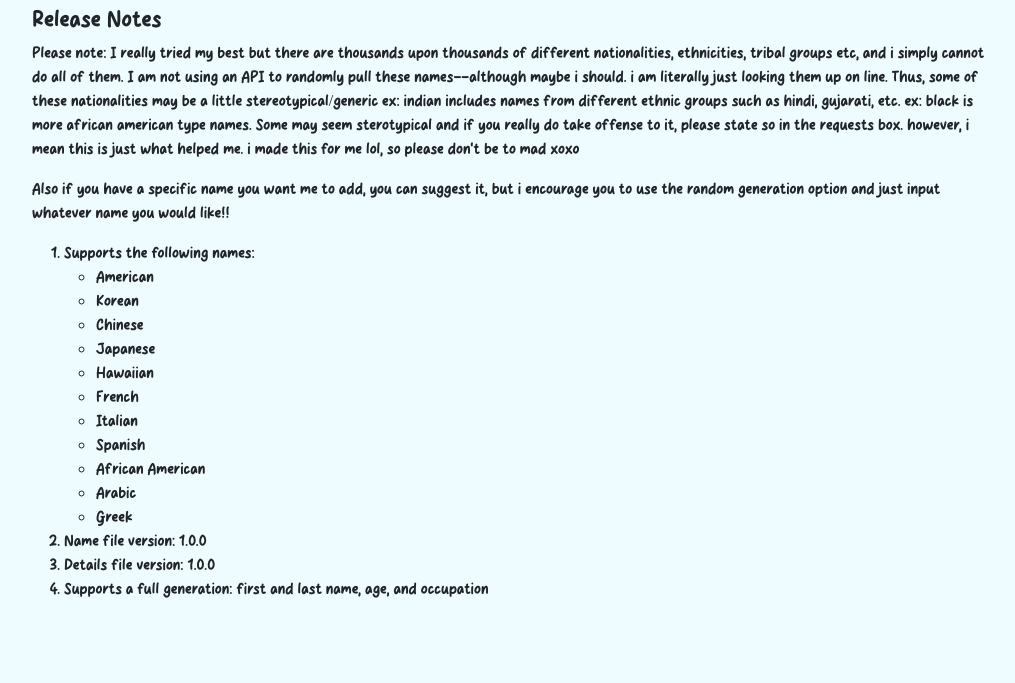
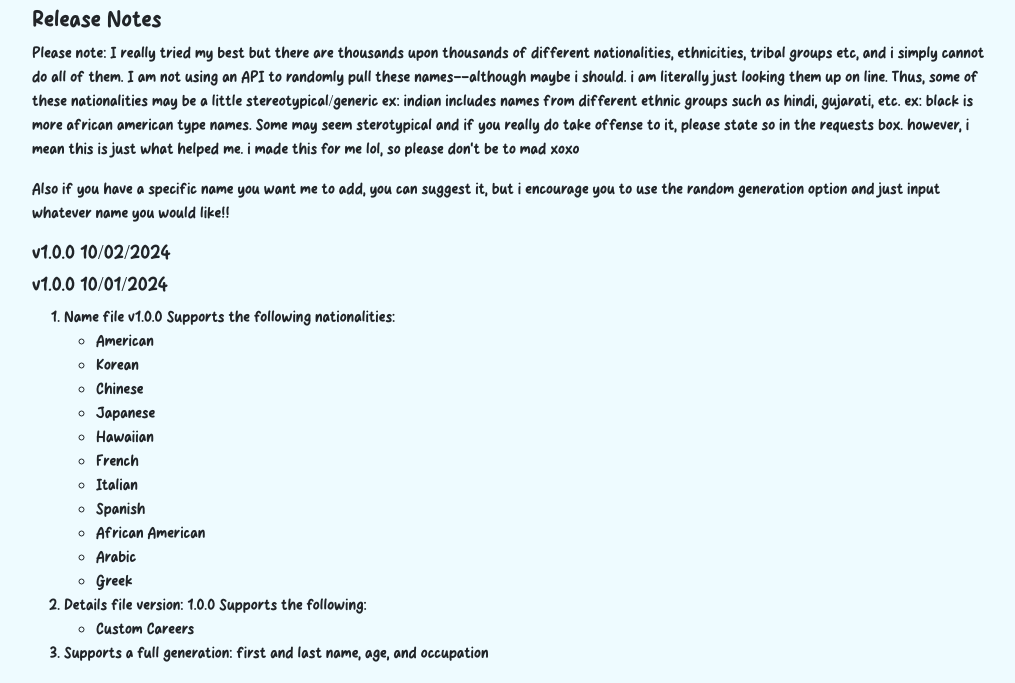
Before and after one commit to samanthadiggs/sims_story_generator, a plain HTML site: page history.html in a window 1280 px wide. Shown: the part 117-800 px from the top of the page, without its empty margins (128-1143 px from the left). Drawn offline with nearby package versions, Linux system fonts and the light colour scheme.

Commit message:
updating description

```diff
--- a/history.html
+++ b/history.html
@@ -15,12 +15,17 @@
         <a href="#">Versions</a>
         <h3>Current Version: 1.0.0</h3>
         <h4>Release Notes</h4>
+
         <p>Please note: I really tried my best but there are thousands upon thousands of different nationalities, ethnicities, tribal groups etc, and i simply cannot do all of them.
             I am not using an API to randomly pull these names--although maybe i should. i am literally just looking them up on line. Thus, some of these nationalities may be a little stereotypical/generic ex: indian includes names from different ethnic groups such as hindi, gujarati, etc. ex: black is more african american type names.
         Some may seem sterotypical and if you really do take offense to it, please state so in the requests box. however, i mean this is just what helped me. i made this for me lol, so please don't be to mad xoxo</p>
         <p>Also if you have a specific name you want me to add, you can suggest it, but i encourage you to use the random generation option and just input whatever name you would like!!</p>
+
+        <h5>v1.0.0 10/02/2024</h5>
+
+        <h5>v1.0.0 10/01/2024</h5>
         <ol>
-            <li>Supports the following names: </li>
+            <li>Name file v1.0.0 Supports the following nationalities: </li>
                 <ul>
                     <li>American</li>
                     <li>Korean</li>
@@ -34,8 +39,10 @@
                     <li>Arabic</li>
                     <li>Greek</li>
                 </ul>
-            <li>Name file version: 1.0.0</li>
-            <li>Details file version: 1.0.0</li>
+            <li>Details file version: 1.0.0 Supports the following: </li>
+                <ul>
+                    <li>Custom Careers</li>
+                </ul>
             <li>Supports a full generation: first and last name, age, and occupation</li>
 
         </ol>
```
Also changed, not shown: index.html (+2 -2 lines).
